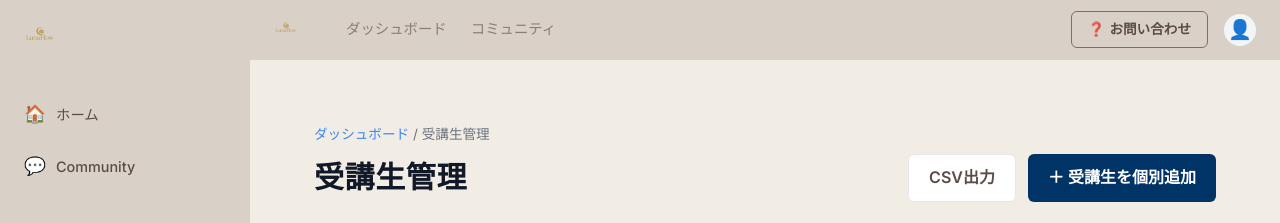
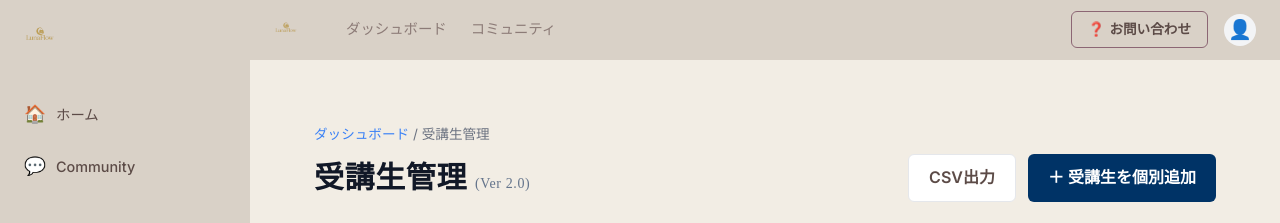
Before and after one commit to yuenchi19/lunaflow-platform, a Next.js app: page /admin/students in a window 1280 px wide. Shown: the top 223 px of the page. Built offline with nearby package versions, Linux system fonts and the light colour scheme; sample sign-in values are in the browser's storage.

Commit message:
Debug: Add visual version indicator to Admin Student List

```diff
--- a/src/app/admin/students/page.tsx
+++ b/src/app/admin/students/page.tsx
@@ -65,7 +65,7 @@ export default function StudentsPage() {
                     <div className={styles.breadcrumb}>
                         <Link href="/admin/dashboard">ダッシュボード</Link> / 受講生管理
                     </div>
-                    <h1 className={styles.title}>受講生管理</h1>
+                    <h1 className={styles.title}>受講生管理 <span className="text-sm font-normal text-slate-500">(Ver 2.0)</span></h1>
                 </div>
                 <div className={styles.actions}>
                     <button className={styles.csvBtn}>CSV出力</button>
```
